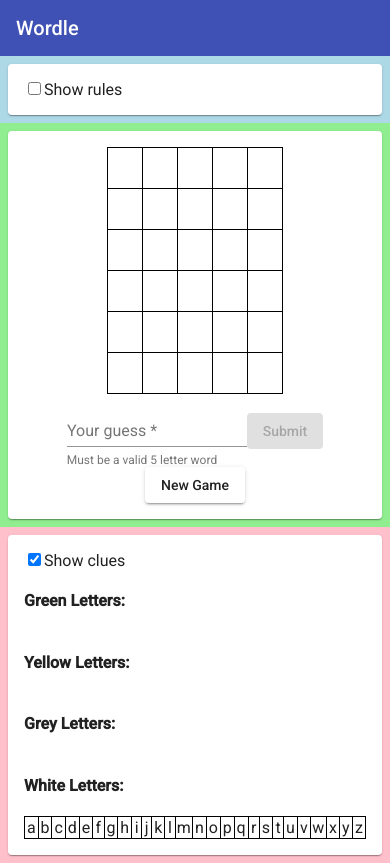
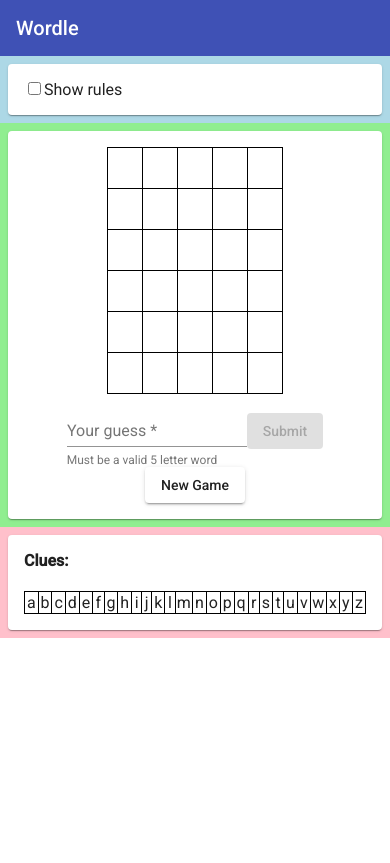
Before and after one commit to andreashsy/wordle, an Angular app: page / in a window 390 px wide. Built offline with nearby package versions, Linux system fonts and the light colour scheme.

Commit message:
EDIT: changed to a better word list, fixed display bug on input for certain mobile devices autocorrect causing a string longer than limit

```diff
--- a/src/app/app.component.css
+++ b/src/app/app.component.css
@@ -44,7 +44,7 @@
   width: 1em;
 }
 
-.helpers > table > tr > td {
+.table-hint > tr > td {
   width: 1em;
   text-align: center;
 }
--- a/src/app/app.component.html
+++ b/src/app/app.component.html
@@ -17,7 +17,7 @@
           <ul>
               <li>Guess a five letter English word</li>
               <li>You have six attempts</li>
-              <li>Guesses must be a valid word (based on an internal list; not all words included)</li>
+              <li>Guesses must be a valid word <b>(based on an internal list; not all words included, might have some weird words)</b></li>
               <li>If a letter is in the word and in the correct position, it appears as green</li>
               <li>If a letter is in the word but not in the correct position, it appears as yellow</li>
               <li>If a letter is not in the word, it appears as grey</li>
@@ -41,7 +41,7 @@
               </tr>
               <tr *ngIf="player.predictions.length < 6">
                 <!-- fill in current guess -->
-                <td *ngFor="let string of form.value.guess.toLowerCase().split('')">
+                <td *ngFor="let string of form.value.guess.toLowerCase().split('').slice(0,this.player.answer.length)">
                   {{string}}
                 </td>
                 <!-- fill in empty letters -->
@@ -86,45 +86,27 @@
 
     <div name="col-3" id="col-3" fxFlex="grow">
       <mat-card>
-        <input type="checkbox" name="checkbox-helpers" (change)="onHelperCheckBoxChange()" checked>
+        <!-- <input type="checkbox" name="checkbox-helpers" (change)="onHelperCheckBoxChange()" checked>
         <label for="checkbox-helpers">Show clues</label>
-        <div name="helpers" class="helpers" *ngIf="showHelpers">
-          <h4>Green Letters:</h4>
-            <table>
+        <div name="helpers" class="helpers" *ngIf="showHelpers">  -->
+          <h4>Clues:</h4>
+            <table class="table-hint">
               <tr>
                 <td *ngFor="let letter of player.greenList" class="M">
                   {{letter}}
                 </td>
-              </tr>
-            </table>
-
-            <h4>Yellow Letters:</h4>
-            <table>
-              <tr>
                 <td *ngFor="let letter of player.yellowList" class="I">
                   {{letter}}
                 </td>
-              </tr>
-            </table>
-
-            <h4>Grey Letters:</h4>
-            <table>
-              <tr>
                 <td *ngFor="let letter of player.greyList" class="N">
                   {{letter}}
                 </td>
-              </tr>
-            </table>
-
-            <h4>White Letters:</h4>
-          <table>
-            <tr>
                 <td *ngFor="let letter of player.whiteList">
                   {{letter}}
                 </td>
               </tr>
             </table>
-        </div>
+        <!-- </div> -->
       </mat-card>
     </div>
   </div>
--- a/src/index.html
+++ b/src/index.html
@@ -11,6 +11,7 @@
   <link href="https://fonts.googleapis.com/icon?family=Material+Icons" rel="stylesheet">
   <link rel="manifest" href="manifest.webmanifest">
   <meta name="theme-color" content="#1976d2">
+  <link href="https://fonts.googleapis.com/css2?family=Roboto:wght@300;400;500&display=swap" rel="stylesheet">
 </head>
 <body>
   <app-root></app-root>
--- a/src/styles.css
+++ b/src/styles.css
@@ -2,3 +2,6 @@
 
 html, body { height: 100%; }
 body { margin: 0; font-family: Roboto, "Helvetica Neue", sans-serif; }
+
+html, body { height: 100%; }
+body { margin: 0; font-family: Roboto, "Helvetica Neue", sans-serif; }
```
Also changed, not shown: src/app/player.ts (+1 -1 lines), package.json (line endings or trailing spaces). Lines whose indentation alone changed are shown as unchanged.
